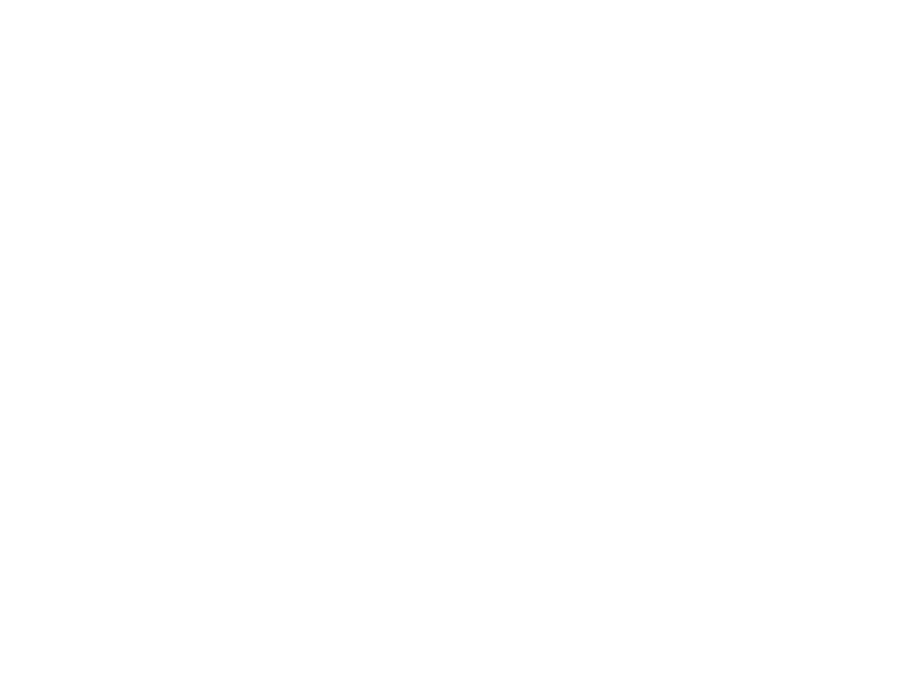
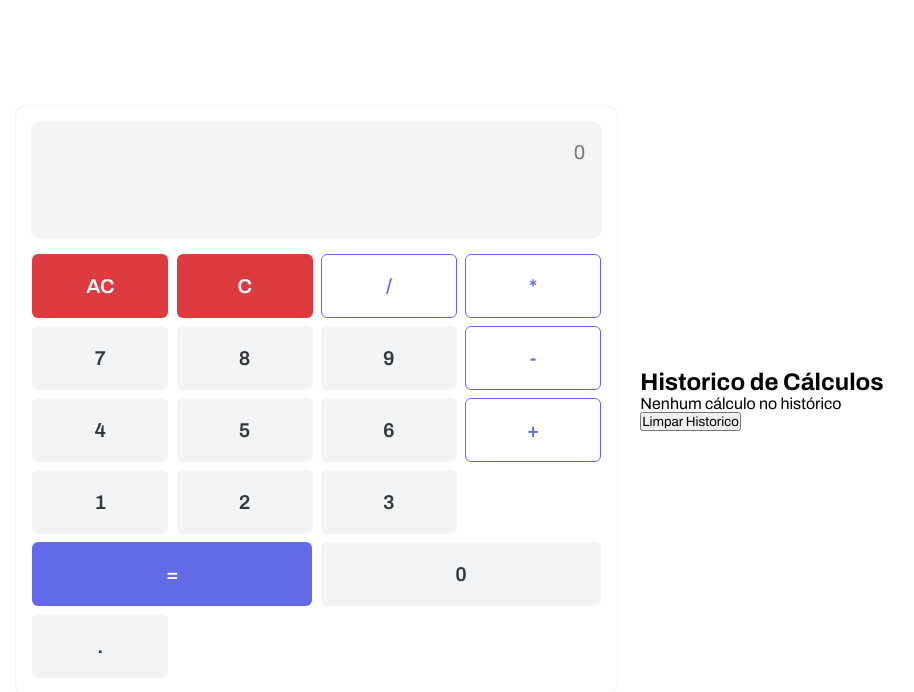
Before and after one commit to bruno-devLearn/react, a React (Vite) app in the folder aula006/calculator/: page / in a window 1280 px wide. Shown: the top 692 px of the page, without its empty margins (190-1104 px from the left). Built offline with nearby package versions, Linux system fonts and the light colour scheme.

Commit message:
calculator design desktop version

```diff
--- a/aula006/calculator/src/App.jsx
+++ b/aula006/calculator/src/App.jsx
@@ -1,5 +1,13 @@
+import { Calculator } from "./components/calculator/Calculator";
+import { History } from "./components/history/History";
+
 function App() {
-    return <></>;
+    return (
+        <main>
+            <Calculator />
+            <History />
+        </main>
+    );
 }
 
 export default App;
--- /dev/null
+++ b/aula006/calculator/src/components/calculator/Calculator.jsx
@@ -0,0 +1,12 @@
+import { Buttons } from "./components/Buttons";
+import { Display } from "./components/Display";
+import "../index.css";
+
+export function Calculator() {
+    return (
+        <div className="calculator">
+            <Display />
+            <Buttons />
+        </div>
+    );
+}
--- /dev/null
+++ b/aula006/calculator/src/components/calculator/components/Buttons.jsx
@@ -0,0 +1,24 @@
+export function Buttons() {
+    return (
+        <div className="grid">
+            <div className="clear">AC</div>
+            <div className="clear">C</div>
+            <div className="operation">/</div>
+            <div className="operation">*</div>
+            <div className="number">7</div>
+            <div className="number">8</div>
+            <div className="number">9</div>
+            <div className="operation">-</div>
+            <div className="number">4</div>
+            <div className="number">5</div>
+            <div className="number">6</div>
+            <div className="operation">+</div>
+            <div className="number">1</div>
+            <div className="number">2</div>
+            <div className="number">3</div>
+            <div className="equal">=</div>
+            <div className="number zero">0</div>
+            <div className="number point">.</div>
+        </div>
+    );
+}
--- /dev/null
+++ b/aula006/calculator/src/components/calculator/components/Display.jsx
@@ -0,0 +1,7 @@
+export function Display() {
+    return (
+        <div className="display">
+            <input type="text" placeholder="0" disabled />
+        </div>
+    );
+}
--- /dev/null
+++ b/aula006/calculator/src/components/history/History.jsx
@@ -0,0 +1,12 @@
+import { Empty } from "./components/Empty";
+// TODO: criar componente do historico de contas
+
+export function History() {
+    return (
+        <div className="history">
+            <h2>Historico de Cálculos</h2>
+            <Empty />
+            <button className="clear">Limpar Historico</button>
+        </div>
+    );
+}
--- /dev/null
+++ b/aula006/calculator/src/components/history/components/Empty.jsx
@@ -0,0 +1,7 @@
+export function Empty() {
+    return (
+        <div className="empty">
+            <span>Nenhum cálculo no histórico</span>
+        </div>
+    );
+}
--- /dev/null
+++ b/aula006/calculator/src/components/index.css
@@ -0,0 +1,146 @@
+@import url("https://fonts.googleapis.com/css2?family=Archivo:ital,wght@0,100..900;1,100..900&display=swap");
+
+:root {
+    --white: #fff;
+    --neutral-200: #f3f4f6ff;
+    --danger-500: #de3b40ff;
+    --primary-500: #636ae8ff;
+}
+
+* {
+    margin: 0;
+    padding: 0;
+    box-sizing: border-box;
+    font-family: "Archivo", sans-serif;
+}
+
+main {
+    background-color: var(--white);
+    display: flex;
+    justify-content: center;
+    align-items: center;
+    width: 100vw;
+    height: 100vh;
+    gap: 23px;
+}
+
+.calculator {
+    border-radius: 10px;
+    box-shadow: 0px 0px 1px #171a1f12, 0px 0px 2px #171a1f1f;
+    width: 601px;
+    height: 588px;
+    padding: 16px;
+    display: flex;
+    flex-direction: column;
+    gap: 16px;
+}
+
+.display {
+    background-color: var(--neutral-200);
+    border-radius: 10px;
+    box-shadow: 0px 0px 1px #171a1f12, 0px 0px 2px #171a1f1f;
+    width: 569px;
+    height: 116px;
+    padding: 16px;
+}
+
+.display input {
+    background: transparent;
+    outline: none;
+    border: none;
+    font-size: 20px;
+    line-height: 28px;
+    font-weight: 400;
+    color: #565d6dff;
+    text-align: end;
+    width: 100%;
+}
+
+.grid {
+    display: grid;
+    grid-template-columns: repeat(4, 1fr);
+    grid-template-rows: repeat(6, 1fr);
+    gap: 8px;
+}
+
+.grid div {
+    width: 136.078125px;
+    height: 64px;
+    display: flex;
+    justify-content: center;
+    align-items: center;
+    cursor: pointer;
+    font-size: 20px;
+    line-height: 30px;
+    font-weight: 600;
+    border: none;
+    border-radius: 6px;
+    opacity: 1;
+    transition: all 0.3s;
+}
+
+.grid div.clear {
+    color: var(--white);
+    background-color: var(--danger-500);
+}
+
+.grid div.clear:hover {
+    background: #c12126ff;
+}
+.grid div.clear:active {
+    background: #aa1d22ff;
+}
+
+.grid div.operation {
+    color: var(--primary-500);
+    background-color: var(--white);
+    border: 1px solid var(--primary-500);
+}
+
+.grid div.operation:hover {
+    background-color: #cbcbcb;
+}
+/* Pressed */
+.grid div.operation:hover:active {
+    color: #636ae8ff;
+    background-color: #b9b9b9;
+}
+
+.grid div.number {
+    background: #f3f4f6ff;
+    color: #323742ff;
+}
+
+.grid div.number:hover {
+    background: #b8becaff;
+}
+.grid div.number:hover:active {
+    background: #8791a5ff;
+}
+
+.grid div.equal {
+    grid-column: span 2 / span 2;
+    grid-row-start: 5;
+    width: 280.15625px;
+    background-color: var(--primary-500);
+    color: var(--white);
+}
+
+.grid div.equal:hover {
+    background: #4850e4ff;
+}
+
+.grid div.equal:hover:active {
+    background: #2c35e0ff;
+}
+
+.grid div.zero {
+    grid-column: span 2 / span 2;
+    grid-column-start: 3;
+    grid-row-start: 5;
+    width: 280.15625px;
+}
+
+.grid div.point {
+    grid-row-start: 6;
+}
--- a/aula006/calculator/src/main.jsx
+++ b/aula006/calculator/src/main.jsx
@@ -1,7 +1,6 @@
 import { StrictMode } from "react";
 import { createRoot } from "react-dom/client";
 import App from "./App.jsx";
-import "./index.css";
 
 createRoot(document.getElementById("root")).render(
     <StrictMode>
```
Also changed, not shown: aula006/calculator/src/index.css (deleted).
